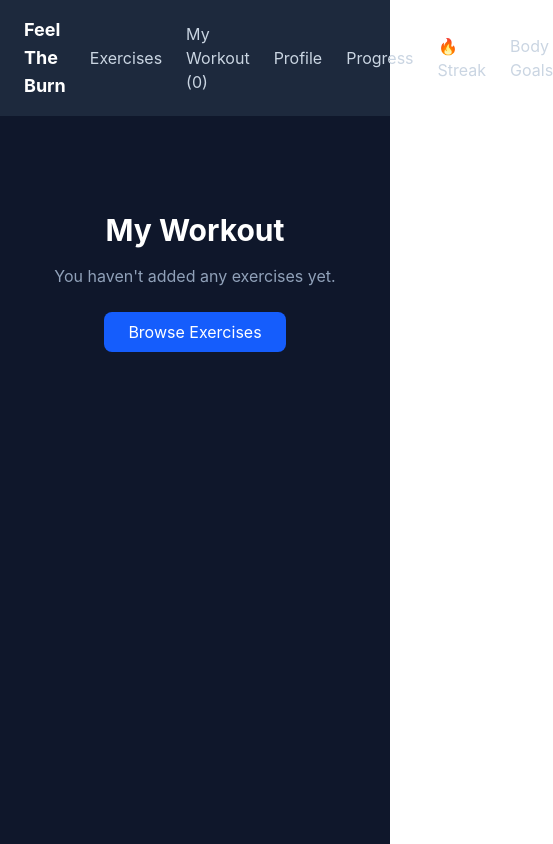
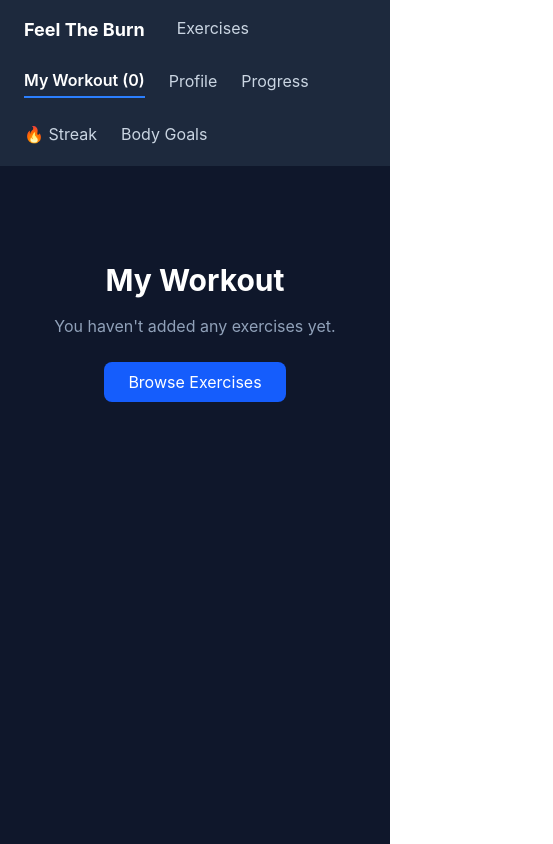
Before and after one commit to LevisNganga1135/calipath, a React (Vite) app: page /my-workout in a window 390 px wide. Shown: the top 844 px of the page, 553 px wide, since content can reach past the window. Built offline with nearby package versions, Linux system fonts and the light colour scheme.

Commit message:
Add Home landing page with feature grid, active-page nav highlighting via NavLink

```diff
--- a/src/App.jsx
+++ b/src/App.jsx
@@ -1,5 +1,6 @@
 import { useState, useEffect } from 'react'
-import { BrowserRouter, Routes, Route, Link } from 'react-router-dom'
+import { BrowserRouter, Routes, Route, NavLink } from 'react-router-dom'
+import Home from './components/Home'
 import ExerciseList from './components/ExerciseList'
 import ExerciseDetail from './components/ExerciseDetail'
 import MyWorkout from './components/MyWorkout'
@@ -8,28 +9,20 @@ import Progress from './components/Progress'
 import Streak from './components/Streak'
 import BodyGoals from './components/BodyGoals'
 
-// A single, namespaced key for localStorage — prefixing with the app name
-// avoids collisions if this browser ever stores data for other local apps too
 const STORAGE_KEY = 'feelTheBurn.myWorkout'
 
 function App() {
-  // Lazy initializer: this function only runs ONCE, on the very first render,
-  // instead of on every re-render — important since reading localStorage
-  // is a side-effect-ish operation we don't want repeating unnecessarily.
   const [myWorkout, setMyWorkout] = useState(() => {
     const saved = localStorage.getItem(STORAGE_KEY)
     return saved ? JSON.parse(saved) : []
   })
 
-  // Whenever myWorkout changes (add or remove), write the updated list
-  // back to localStorage so it survives a page refresh.
   useEffect(() => {
     localStorage.setItem(STORAGE_KEY, JSON.stringify(myWorkout))
   }, [myWorkout])
 
   function addToWorkout(exercise) {
     setMyWorkout((prev) => {
-      // Guard against adding the same exercise twice
       const alreadyAdded = prev.some((item) => item.id === exercise.id)
       if (alreadyAdded) return prev
       return [...prev, exercise]
@@ -40,34 +33,44 @@ function App() {
     setMyWorkout((prev) => prev.filter((item) => item.id !== exerciseId))
   }
 
+  // NavLink calls this function automatically with { isActive } for each link,
+  // letting us style the currently active page differently from the rest —
+  // this is the built-in React Router way to do "active nav" highlighting.
+  function navLinkClass({ isActive }) {
+    return isActive
+      ? 'text-white font-semibold border-b-2 border-blue-500 pb-1'
+      : 'text-slate-300 hover:text-white pb-1'
+  }
+
   return (
     <BrowserRouter>
-      <nav className="bg-slate-800 px-6 py-4 flex gap-6 items-center">
-        <Link to="/" className="text-white font-bold text-lg">
+      <nav className="bg-slate-800 px-6 py-4 flex gap-6 items-center flex-wrap">
+        <NavLink to="/" end className="text-white font-bold text-lg mr-2">
           Feel The Burn
-        </Link>
-        <Link to="/" className="text-slate-300 hover:text-white">
+        </NavLink>
+        <NavLink to="/exercises" className={navLinkClass}>
           Exercises
-        </Link>
-        <Link to="/my-workout" className="text-slate-300 hover:text-white">
+        </NavLink>
+        <NavLink to="/my-workout" className={navLinkClass}>
           My Workout ({myWorkout.length})
-        </Link>
-        <Link to="/profile" className="text-slate-300 hover:text-white">
+        </NavLink>
+        <NavLink to="/profile" className={navLinkClass}>
           Profile
-        </Link>
-                <Link to="/progress" className="text-slate-300 hover:text-white">
+        </NavLink>
+        <NavLink to="/progress" className={navLinkClass}>
           Progress
-        </Link>
-                <Link to="/streak" className="text-slate-300 hover:text-white">
+        </NavLink>
+        <NavLink to="/streak" className={navLinkClass}>
           🔥 Streak
-        </Link>
-                <Link to="/goals" className="text-slate-300 hover:text-white">
+        </NavLink>
+        <NavLink to="/goals" className={navLinkClass}>
           Body Goals
-        </Link>
+        </NavLink>
       </nav>
 
       <Routes>
-        <Route path="/" element={<ExerciseList />} />
+        <Route path="/" element={<Home />} />
+        <Route path="/exercises" element={<ExerciseList />} />
         <Route
           path="/exercise/:id"
           element={
@@ -81,10 +84,10 @@ function App() {
           }
         />
         <Route path="/profile" element={<Profile />} />
-                <Route path="/progress" element={<Progress />} />
+        <Route path="/progress" element={<Progress />} />
         <Route path="/streak" element={<Streak />} />
         <Route path="/goals" element={<BodyGoals />} />
-       </Routes>
+      </Routes>
     </BrowserRouter>
   )
 }
--- a/src/components/ExerciseDetail.jsx
+++ b/src/components/ExerciseDetail.jsx
@@ -77,7 +77,7 @@ function ExerciseDetail({ myWorkout, addToWorkout }) {
       <div className="max-w-3xl mx-auto">
         {/* Link back to the list — this is a client-side navigation,
             no full page reload like a normal <a> tag would cause */}
-        <Link to="/" className="text-blue-400 hover:underline mb-6 inline-block">
+               <Link to="/exercises" className="text-blue-400 hover:underline mb-6 inline-block">
           ← Back to all exercises
         </Link>
 
--- /dev/null
+++ b/src/components/Home.jsx
@@ -0,0 +1,88 @@
+import { Link } from 'react-router-dom'
+
+// Simple landing page — introduces the app and links out to its main features.
+// Kept as static content (no fetching) since its only job is orientation.
+function Home() {
+  const features = [
+    {
+      to: '/exercises',
+      title: 'Exercise Library',
+      description: 'Browse and filter bodyweight exercises by category and muscle.',
+      color: 'bg-blue-600',
+    },
+    {
+      to: '/goals',
+      title: 'Body Goals',
+      description: 'Curated exercise sets for Bulk, Athletic, Lean, or Muscular goals.',
+      color: 'bg-purple-600',
+    },
+    {
+      to: '/profile',
+      title: 'Profile & Diet',
+      description: 'Get an estimated daily calorie target and a sample meal plan.',
+      color: 'bg-green-600',
+    },
+    {
+      to: '/progress',
+      title: 'Progress Tracker',
+      description: 'Log your weight and measurements, and see your trend over time.',
+      color: 'bg-orange-600',
+    },
+    {
+      to: '/streak',
+      title: 'Streak Monitor',
+      description: 'Track consecutive training days to stay motivated.',
+      color: 'bg-red-600',
+    },
+    {
+      to: '/my-workout',
+      title: 'My Workout',
+      description: 'Build and save your own custom workout from the exercise library.',
+      color: 'bg-cyan-600',
+    },
+  ]
+
+  return (
+    <div className="min-h-screen bg-slate-900">
+      {/* Hero section */}
+      <div className="px-8 py-20 text-center border-b border-slate-800">
+        <h1 className="text-5xl sm:text-6xl font-extrabold text-white mb-4">
+          Feel The Burn 🔥
+        </h1>
+        <p className="text-slate-400 text-lg max-w-xl mx-auto mb-8">
+          Your all-in-one calisthenics companion — browse exercises, plan your diet,
+          track your progress, and build a training streak.
+        </p>
+        <Link
+          to="/exercises"
+          className="inline-block bg-blue-600 hover:bg-blue-500 text-white px-8 py-3 rounded-lg font-semibold text-lg"
+        >
+          Browse Exercises
+        </Link>
+      </div>
+
+      {/* Feature grid */}
+      <div className="max-w-5xl mx-auto px-8 py-16">
+        <div className="grid grid-cols-1 sm:grid-cols-2 lg:grid-cols-3 gap-6">
+          {features.map((feature) => (
+            <Link
+              key={feature.to}
+              to={feature.to}
+              className="bg-slate-800 rounded-xl p-6 hover:scale-105 transition-transform block"
+            >
+              <div
+                className={`w-10 h-10 rounded-lg ${feature.color} mb-4`}
+              ></div>
+              <h2 className="text-white font-semibold text-lg mb-2">
+                {feature.title}
+              </h2>
+              <p className="text-slate-400 text-sm">{feature.description}</p>
+            </Link>
+          ))}
+        </div>
+      </div>
+    </div>
+  )
+}
+
+export default Home
--- a/src/components/MyWorkout.jsx
+++ b/src/components/MyWorkout.jsx
@@ -12,7 +12,7 @@ function MyWorkout({ myWorkout, removeFromWorkout }) {
             You haven't added any exercises yet.
           </p>
           <Link
-            to="/"
+            to="/exercises"
             className="inline-block bg-blue-600 text-white px-6 py-2 rounded-lg hover:bg-blue-500"
           >
             Browse Exercises
```
